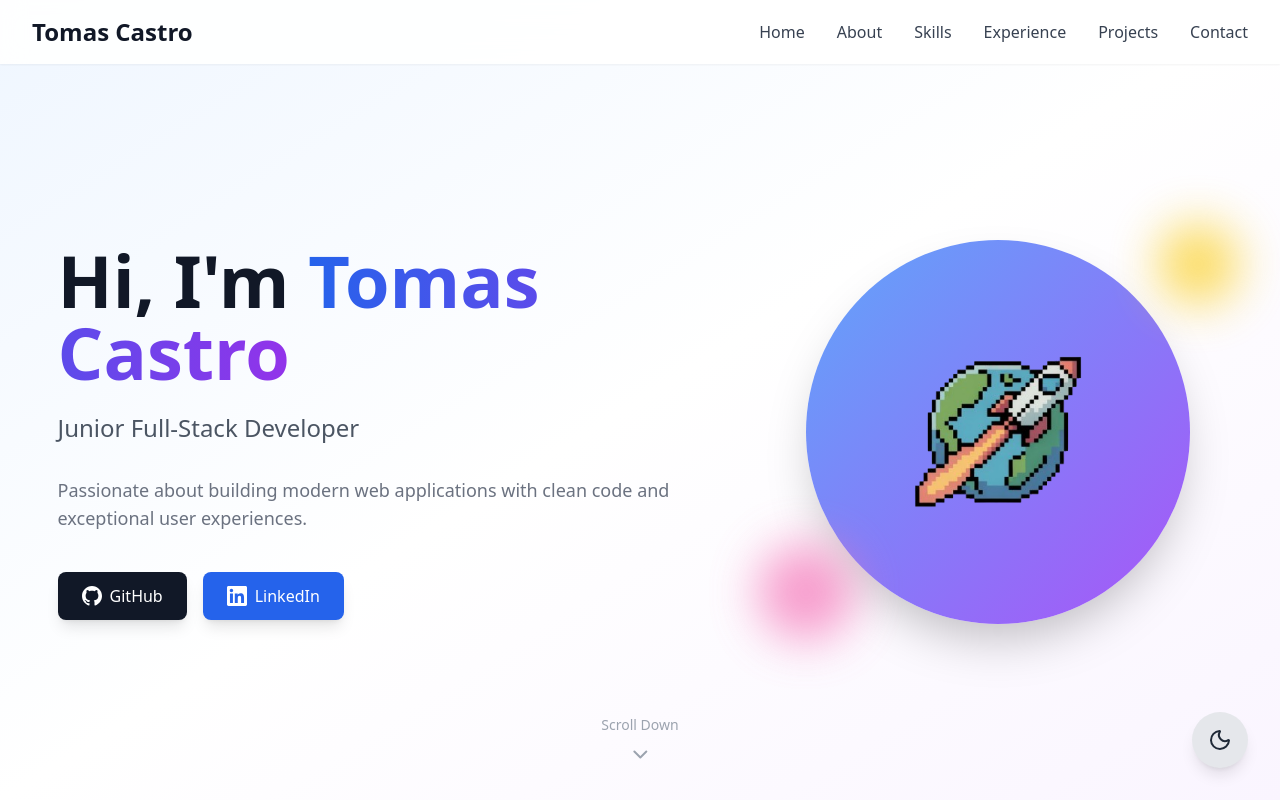
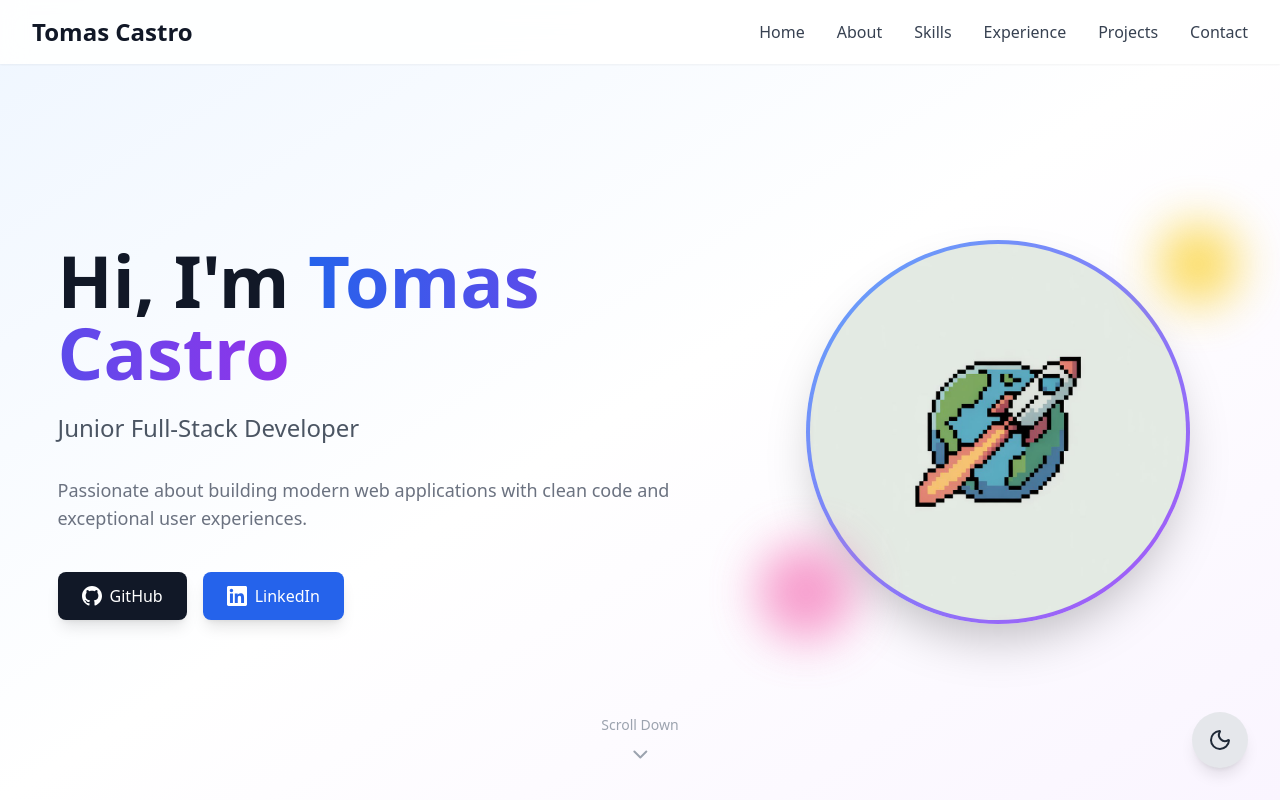
Before and after one commit to tomcasss/tomasPortfolio, a React (Vite) app: page / in a window 1280 px wide. Shown: the top 800 px of the page. Built offline with nearby package versions, Linux system fonts and the light colour scheme.

Commit message:
Replace hero image with JPEG format
Switched hero image from PNG to JPEG for improved performance or compatibility. Updated Hero.tsx to reference the new image file.

```diff
--- a/src/components/Hero.tsx
+++ b/src/components/Hero.tsx
@@ -85,7 +85,7 @@ const Hero = () => {
             <div className="relative">
               <div className="w-64 h-64 md:w-80 md:h-80 lg:w-96 lg:h-96 mx-auto rounded-full bg-gradient-to-br from-blue-400 to-purple-500 shadow-2xl overflow-hidden p-1">
                 <img
-                  src="/hero.png"
+                  src="/hero.jpeg"
                   alt="Tomas Castro"
                   className="w-full h-full object-cover rounded-full"
                 />
```
Also changed, not shown: public/hero.jpeg (added), public/hero.png (deleted).
